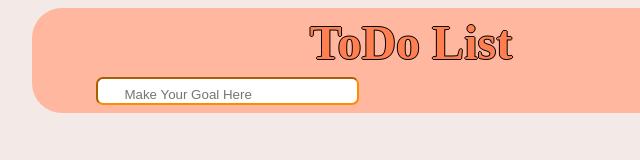
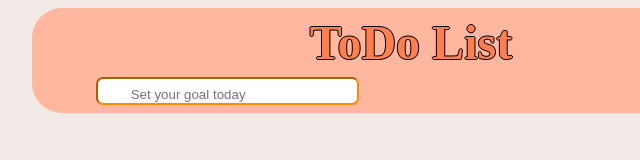
Before and after one commit to VarunSharma3520/ToDoListProject, a plain HTML site: page index.html in a window 1280 px wide. Shown: the full height of the page, 229-869 px from the left. Drawn offline with Linux system fonts and the light colour scheme.

Commit message:
Update index.html

```diff
--- a/index.html
+++ b/index.html
@@ -11,7 +11,7 @@
     <div class="main">
         <p class="tittle"><b>ToDo List</b></p>
         <div class="heading">
-            <input type="text" placeholder="Make Your Goal Here" class="textbox" id="goal">
+            <input type="text" placeholder="Set your goal today" class="textbox" id="goal">
             <button class="add" onclick="add()" type="submit">Add</button>
         </div>
     </div>
```
